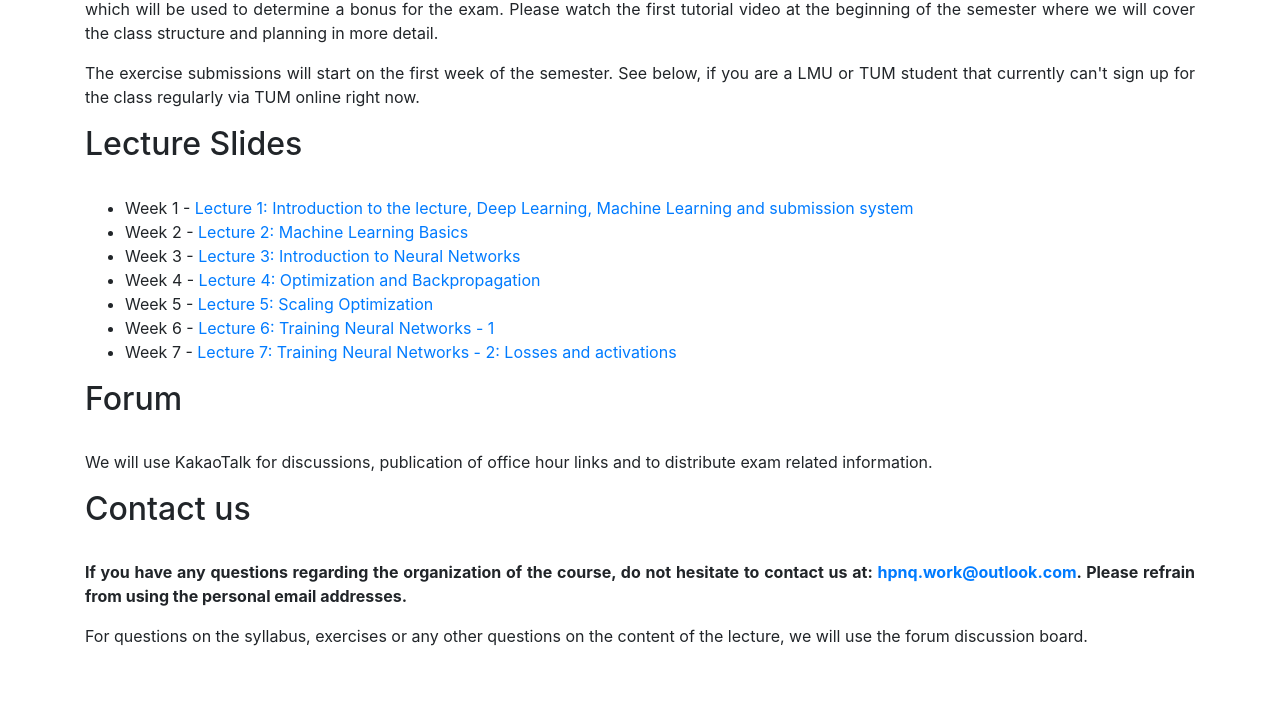
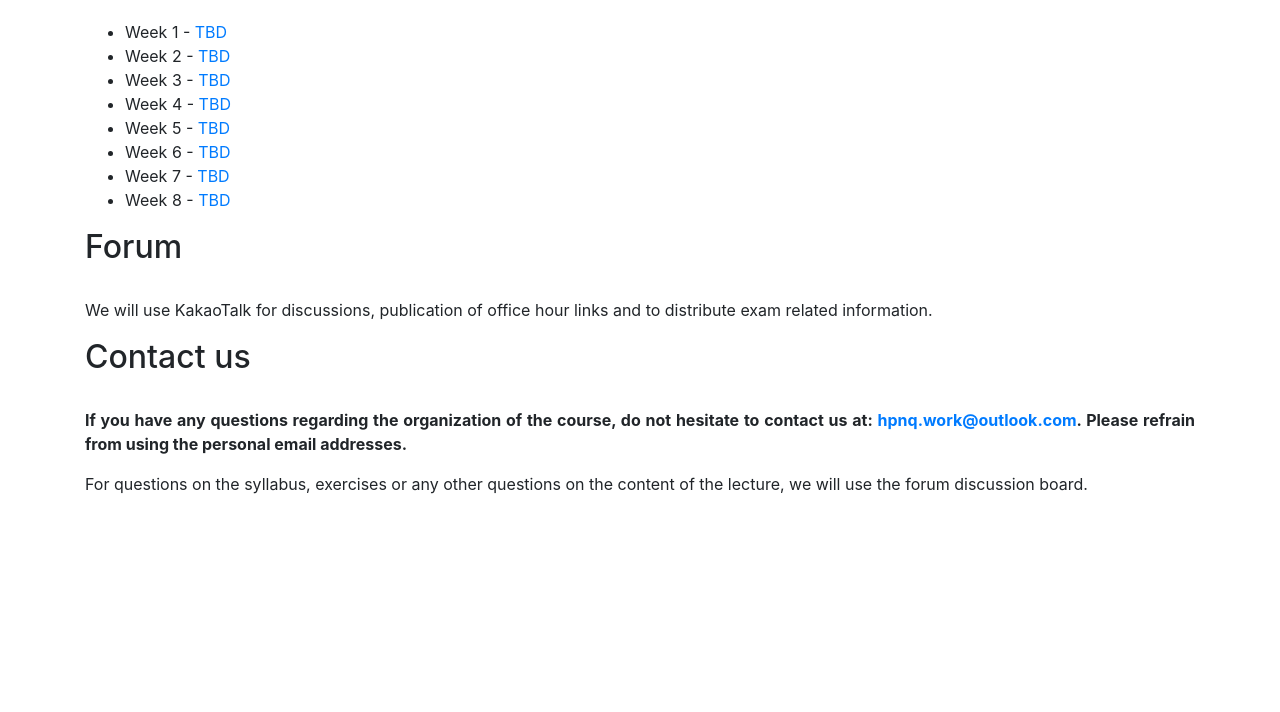
Before and after one commit to ANDA-Researchers/avs2025, a plain HTML site: page index.html in a window 1280 px wide. Shown: the part 610-1322 px from the top of the page. After the commit the page ends 1170 px from the top, so only its background shows below. Drawn offline with nearby package versions, Linux system fonts and the light colour scheme.

Commit message:
Update index.html

```diff
--- a/index.html
+++ b/index.html
@@ -47,10 +47,7 @@
 
             <h2 id="covid">General Course Structure</h2>
             <br/>
-            <p>The lecture will be held in person the exercise session will be held online. </p>
-
-            <p>In addition, the class will feature weekly exercises consisting of additional videos, practical coding tasks as well as semi-weekly submissions which will be used to determine a bonus for the exam. Please watch the first tutorial video at the beginning of the semester where we will cover the class structure and planning in more detail.</p>
-            <p>The exercise submissions will start on the first week of the semester. See below, if you are a LMU or TUM student that currently can't sign up for the class regularly via TUM online right now.</p>
+            <p> </p>
 
             <h2 id="lecture-content">Lecture Slides</h2>
             <br/>
@@ -58,19 +55,21 @@
 
             <ul>
 
-                <li>Week 1 - <a href="slides/1.Intro.pdf">Lecture 1: Introduction to the lecture, Deep Learning, Machine Learning and submission system </a></li>
+                <li>Week 1 - <a href="slides/1.Intro.pdf">TBD </a></li>
 
-                <li>Week 2 - <a href="slides/2.Linear.pdf">Lecture 2: Machine Learning Basics </a></li>
+                <li>Week 2 - <a href="slides/2.Linear.pdf">TBD </a></li>
 
-                <li>Week 3 - <a href="slides/3.Intro2NN.pdf">Lecture 3: Introduction to Neural Networks </a></li>
+                <li>Week 3 - <a href="slides/3.Intro2NN.pdf">TBD </a></li>
 
-                <li>Week 4 - <a href="slides/4.Optimization_and_Backprop.pdf">Lecture 4: Optimization and Backpropagation </a></li>
+                <li>Week 4 - <a href="slides/4.Optimization_and_Backprop.pdf">TBD </a></li>
 
-                <li>Week 5 - <a href="slides/5.Scaling_Optimization.pdf">Lecture 5: Scaling Optimization </a></li>
+                <li>Week 5 - <a href="slides/5.Scaling_Optimization.pdf">TBD </a></li>
 
-                <li>Week 6 - <a href="slides/6.TrainingNN.pdf">Lecture 6: Training Neural Networks - 1 </a></li>
+                <li>Week 6 - <a href="slides/6.TrainingNN.pdf">TBD </a></li>
 
-                <li>Week 7 - <a href="slides/7.Losses_and_Activations.pdf">Lecture 7: Training Neural Networks - 2: Losses and activations <a></li>
+                <li>Week 7 - <a href="slides/7.Losses_and_Activations.pdf">TBD <a></li>
+
+		<li>Week 8 - <a href="slides/7.Losses_and_Activations.pdf">TBD <a></li>
 
             </ul>
 
```
